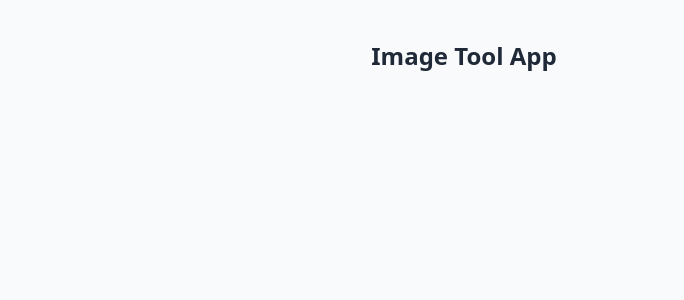
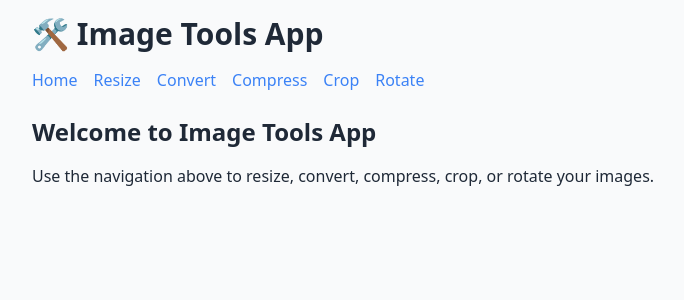
Before and after one commit to rainaxofficial/imagetool, a React (Vite) app: page / in a window 1280 px wide. Shown: the top 300 px of the page, without its empty margins (176-860 px from the left). Built offline with nearby package versions, Linux system fonts and the light colour scheme.

Commit message:
Update App.jsx

```diff
--- a/src/App.jsx
+++ b/src/App.jsx
@@ -1,7 +1,34 @@
+import React from 'react'
+import { BrowserRouter as Router, Routes, Route, Link } from 'react-router-dom'
+import Home from './pages/Home'
+import ImageResizer from './pages/ImageResizer'
+import ImageConverter from './pages/ImageConverter'
+import ImageCompressor from './pages/ImageCompressor'
+import ImageCropper from './pages/ImageCropper'
+import ImageRotator from './pages/ImageRotator'
+
 export default function App() {
   return (
-    <div className="text-center mt-10">
-      <h1 className="text-2xl font-bold">Image Tool App</h1>
-    </div>
-  );
+    <Router>
+      <div className="p-4 max-w-4xl mx-auto">
+        <h1 className="text-3xl font-bold mb-4">🛠️ Image Tools App</h1>
+        <nav className="mb-6 space-x-4">
+          <Link to="/" className="text-blue-500 hover:underline">Home</Link>
+          <Link to="/resize" className="text-blue-500 hover:underline">Resize</Link>
+          <Link to="/convert" className="text-blue-500 hover:underline">Convert</Link>
+          <Link to="/compress" className="text-blue-500 hover:underline">Compress</Link>
+          <Link to="/crop" className="text-blue-500 hover:underline">Crop</Link>
+          <Link to="/rotate" className="text-blue-500 hover:underline">Rotate</Link>
+        </nav>
+        <Routes>
+          <Route path="/" element={<Home />} />
+          <Route path="/resize" element={<ImageResizer />} />
+          <Route path="/convert" element={<ImageConverter />} />
+          <Route path="/compress" element={<ImageCompressor />} />
+          <Route path="/crop" element={<ImageCropper />} />
+          <Route path="/rotate" element={<ImageRotator />} />
+        </Routes>
+      </div>
+    </Router>
+  )
 }
```
